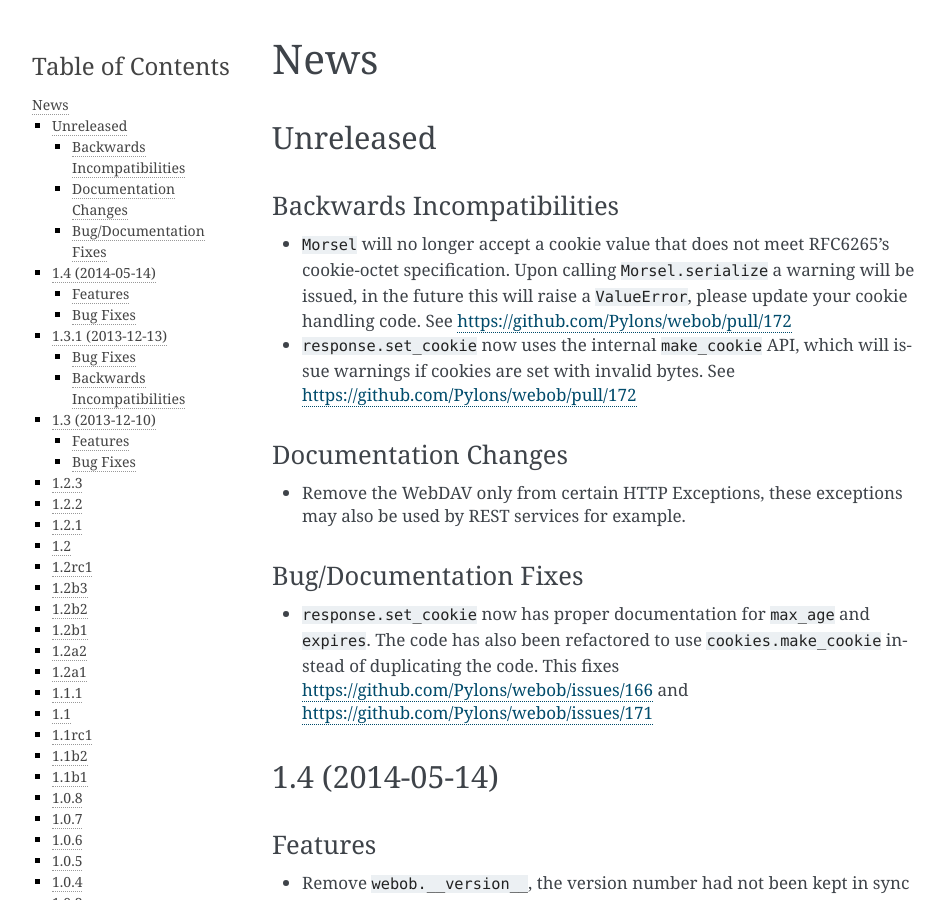
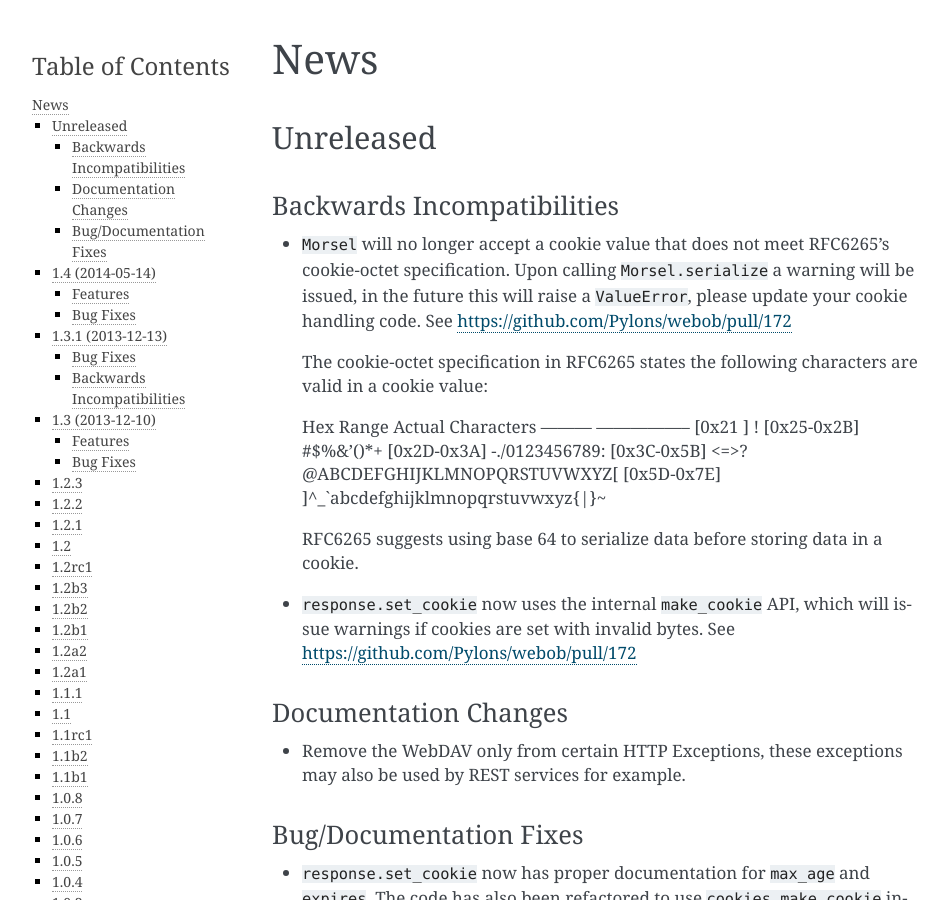
Before and after one commit to Pylons/webob, a Sphinx documentation site: the page built from docs/news.txt, in a window 1280 px wide and 900 px high. Shown: the whole window, without its empty margins (148-1096 px from the left). Built offline with Sphinx 7.4.7, drawn with Linux system fonts in a browser that asks for light colours.

Commit message:
Add better/more information about RFC6265 cookie-octet
We want to provide people an easy to find resource on what is now going
to be valid in a WebOb cookie.

```diff
--- a/docs/news.txt
+++ b/docs/news.txt
@@ -11,6 +11,20 @@ Backwards Incompatibilities
   cookie-octet specification. Upon calling ``Morsel.serialize`` a warning will
   be issued, in the future this will raise a ``ValueError``, please update your
   cookie handling code. See https://github.com/Pylons/webob/pull/172
+
+  The cookie-octet specification in RFC6265 states the following characters are
+  valid in a cookie value:
+
+  Hex Range     Actual Characters
+  ---------     -----------------
+  [0x21     ]   !
+  [0x25-0x2B]   #$%&'()*+
+  [0x2D-0x3A]   -./0123456789:
+  [0x3C-0x5B]   <=>?@ABCDEFGHIJKLMNOPQRSTUVWXYZ[
+  [0x5D-0x7E]   ]^_`abcdefghijklmnopqrstuvwxyz{|}~
+
+  RFC6265 suggests using base 64 to serialize data before storing data in a
+  cookie.
 
 - ``response.set_cookie`` now uses the internal ``make_cookie`` API, which will
   issue warnings if cookies are set with invalid bytes. See
```
